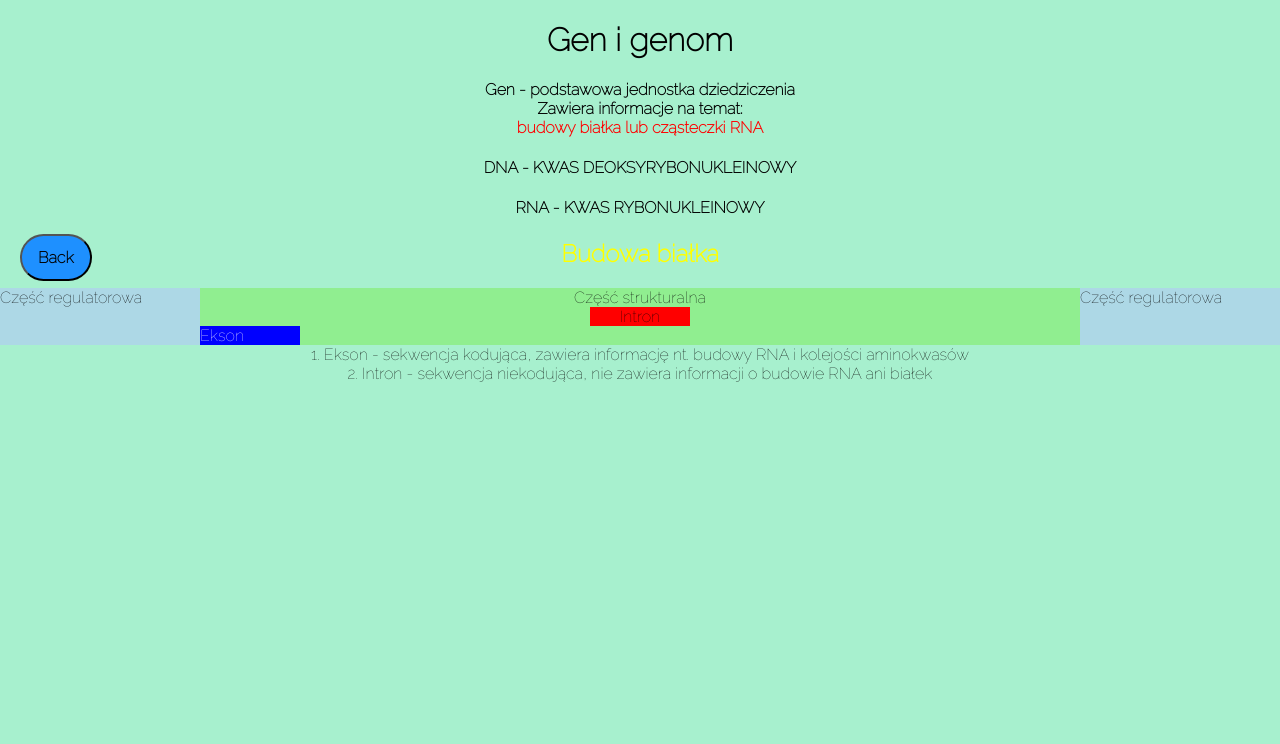
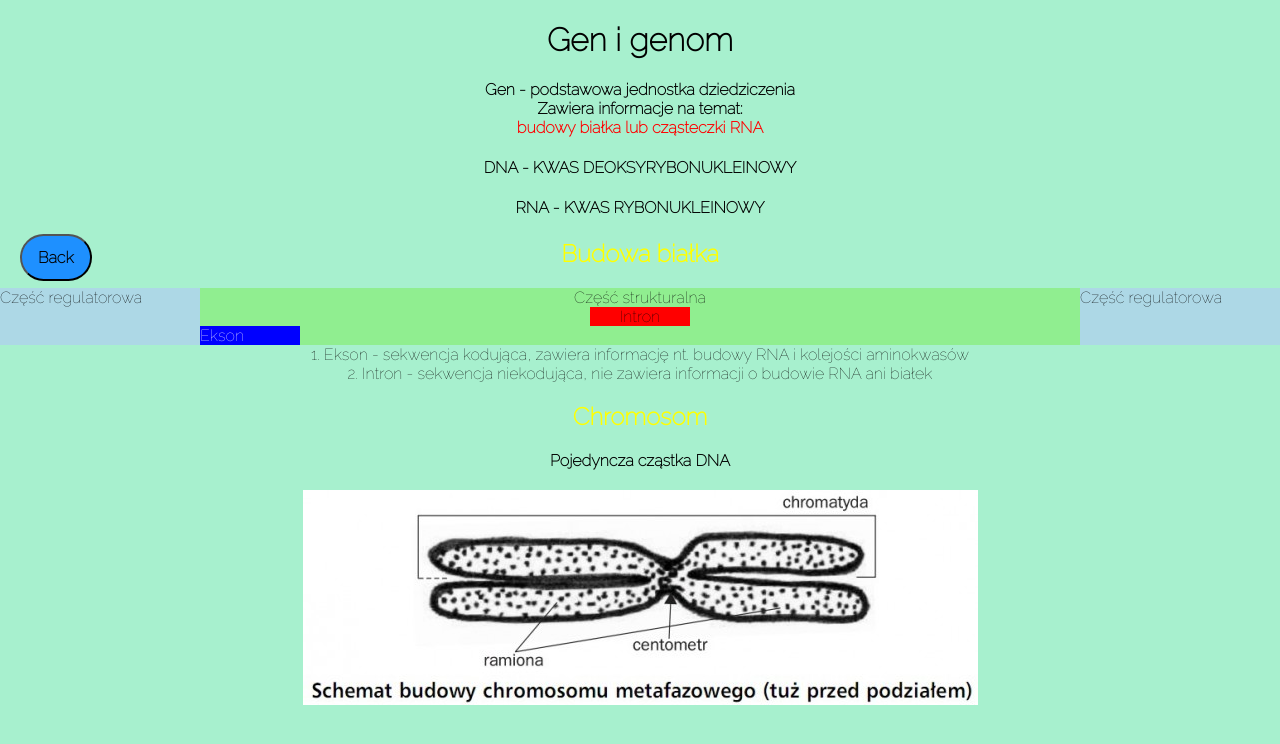
Before and after one commit to aleksandrapacia/molecular-genetics, a plain HTML site: page gen.html in a window 1280 px wide. Drawn offline with Linux system fonts and the light colour scheme.

Commit message:
chromosom - img

```diff
--- a/bio_style.css
+++ b/bio_style.css
@@ -114,3 +114,10 @@ body {
   color: white;
 
 }
+
+.chromosome_image {
+
+  align-self: center;
+  padding: 20px;
+
+}
--- a/gen.html
+++ b/gen.html
@@ -85,6 +85,13 @@
         2. Intron - sekwencja niekodująca, nie zawiera informacji o budowie RNA ani białek
       </center>
     </div>
+    <h2 class = "h2"><center>Chromosom</center></h2>
+    <p1 class="p1"><center>Pojedyncza cząstka DNA </center></p1>
+    <div>
+      <center>
+        <img class="chromosome_image" src="chromosom.jpg">
+      </center>
+    </div>
 
 </body>
 </html>
```
Also changed, not shown: chromosom.jpg (added).
